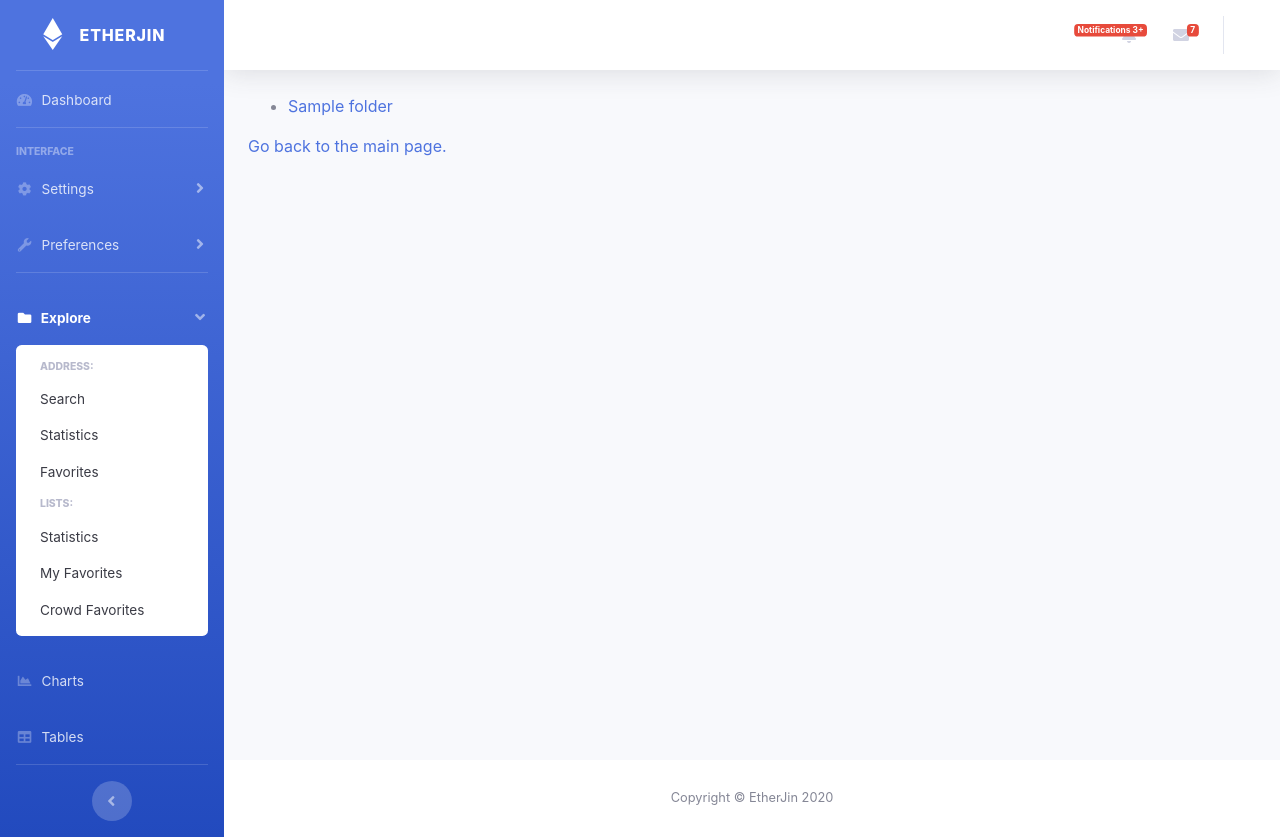
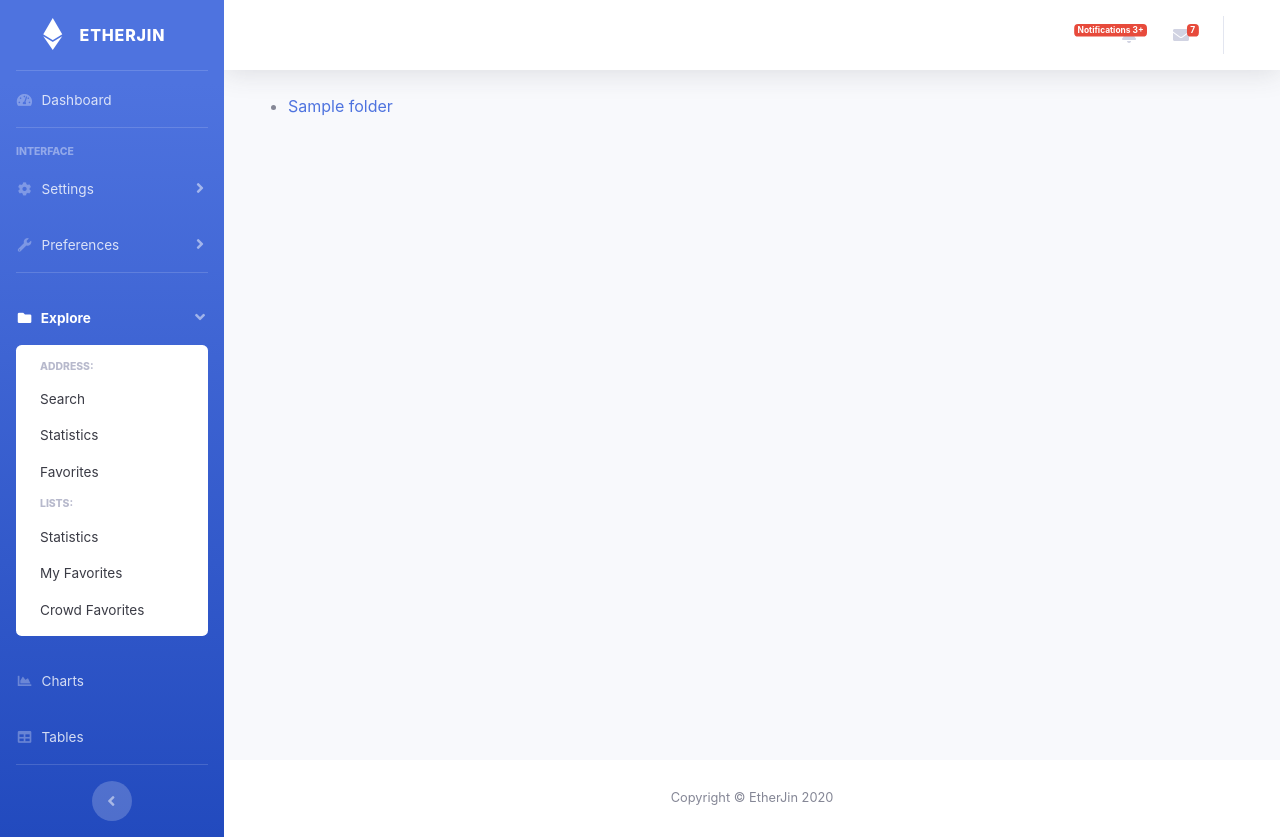
Before and after one commit to lidia-k/EtherJin, a Django app: template etherscan_app/templates/etherscan_app/folder_search_results.html in a window 1280 px wide. Run offline with Django 3.2, Linux system fonts and the light colour scheme; the template is opened without the code that fills it: most values are stand-ins (such as "Sample title", 1, 10 or a date in 2020); some libraries are stand-ins or nearby versions.

Commit message:
delete the link to go back to the main page in the folder_search_results template

```diff
--- a/etherscan_app/templates/etherscan_app/folder_search_results.html
+++ b/etherscan_app/templates/etherscan_app/folder_search_results.html
@@ -11,6 +11,4 @@
         </ul>
     {% endfor %}
     </form>
-
-    <a href="{% url 'etherscan_app:index' %}">Go back to the main page.</a>
 {% endblock %}
```
